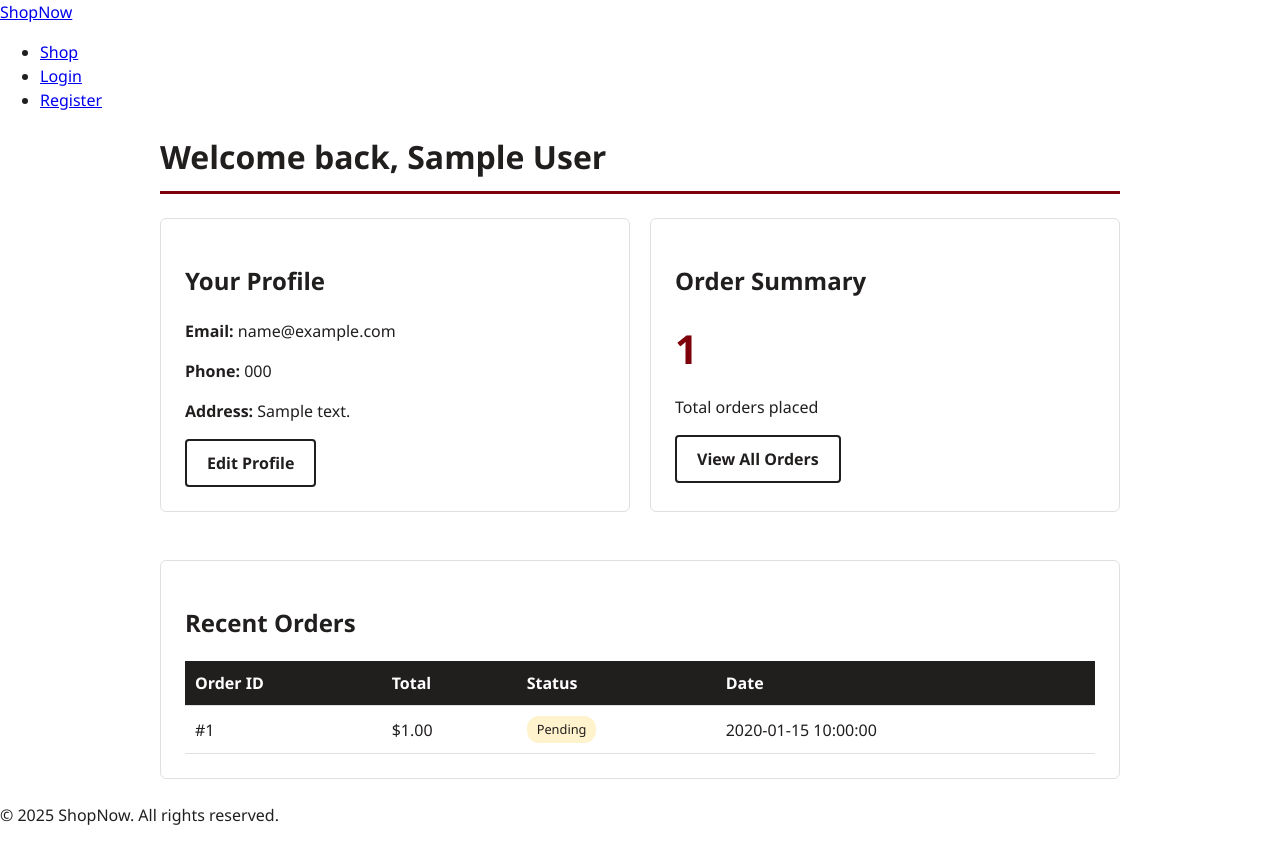
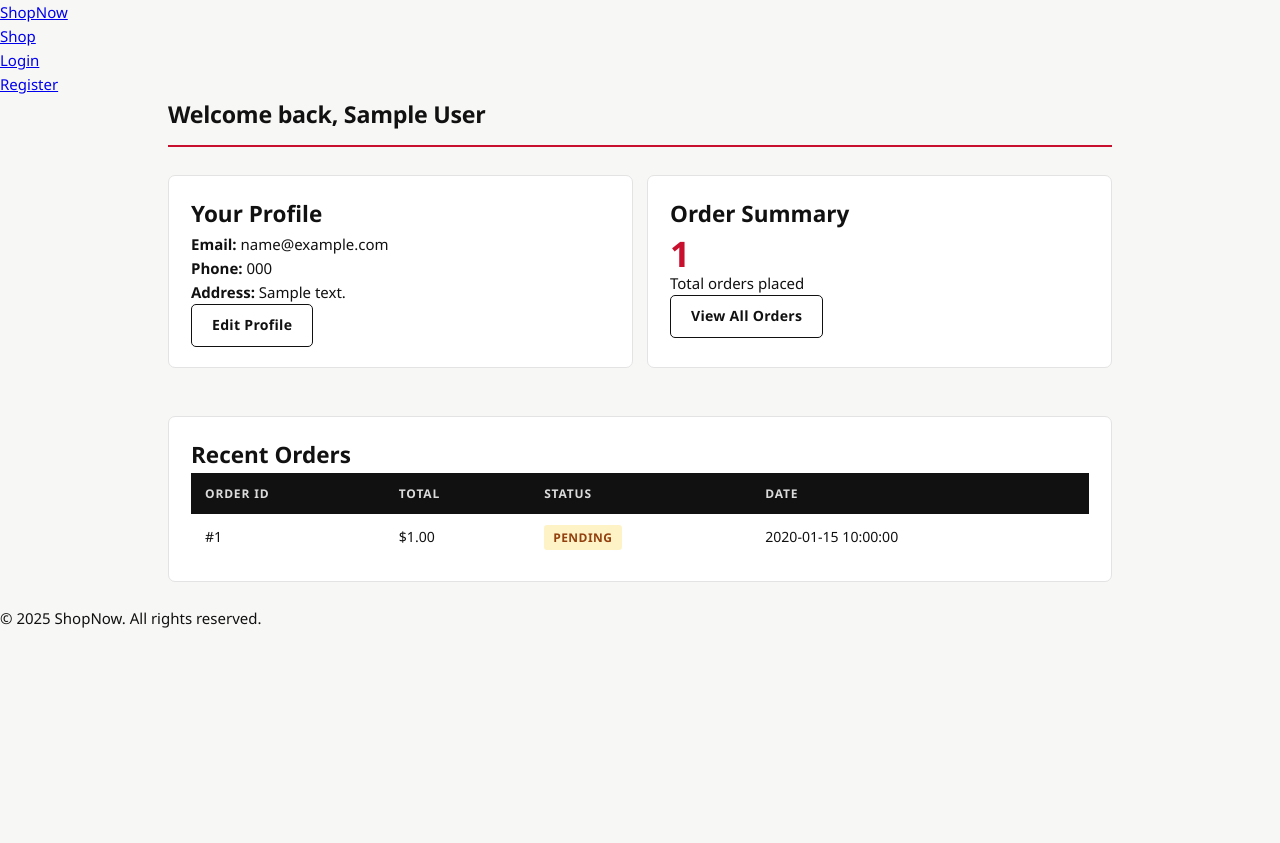
Before and after one commit to freelancherbashu-ctrl/AI39C-Group6_project-SingleVendor_E-Commerce, a Python web app: template app/templates/dashboard.html in a window 1280 px wide. After the commit the page ends 628 px from the top, so only its background shows below. Run offline with Jinja, Linux system fonts and the light colour scheme; the template is opened without the code that fills it: most values are stand-ins (such as "Sample title", 1, 10 or a date in 2020).

Commit message:
updated css

```diff
--- a/app/static/css/style.css
+++ b/app/static/css/style.css
@@ -1,83 +1,97 @@
-/* ShopOne - base styles. Theme: red / white / black */
-
 :root {
-    --color-red: #7e000b;
-    --color-red-dark: #450f13;
-    --color-black: #211e1e;
-    --color-white: #ffffff;
-    --color-gray: #f4f4f4;
-    --color-border: #e0e0e0;
+    --red: #c8102e;
+    --red-dk: #a00d24;
+    --black: #111111;
+    --white: #ffffff;
+    --off: #f7f7f5;
+    --border: #e3e3e3;
+    --text-muted: #666;
+    --radius: 5px;
 }
 
 * {
     box-sizing: border-box;
+    margin: 0;
+    padding: 0;
 }
 
 body {
-    margin: 0;
-    font-family: "Segoe UI", Arial, sans-serif;
-    background-color: var(--color-white);
-    color: var(--color-black);
-    line-height: 1.5;
+    font-family: "Segoe UI", system-ui, sans-serif;
+    background: var(--off);
+    color: var(--black);
+    font-size: 15px;
+    line-height: 1.6;
 }
 
 .container {
     max-width: 1000px;
     margin: 0 auto;
-    padding: 0 20px;
+    padding: 0 28px;
 }
 
 /* Header */
 .site-header {
-    background-color: var(--color-black);
-    color: var(--color-white);
+    background: var(--black);
 }
 
 .header-inner {
     display: flex;
     justify-content: space-between;
     align-items: center;
-    padding: 16px 20px;
+    padding: 0 28px;
+    height: 54px;
 }
 
 .brand {
-    color: var(--color-red);
-    font-size: 1.5rem;
-    font-weight: bold;
+    color: var(--red);
+    font-size: 1.1rem;
+    font-weight: 700;
+    letter-spacing: 0.04em;
+    text-transform: uppercase;
     text-decoration: none;
 }
 
+.main-nav {
+    display: flex;
+    gap: 22px;
+}
+
 .main-nav a {
-    color: var(--color-white);
+    color: rgba(255, 255, 255, 0.65);
     text-decoration: none;
-    margin-left: 18px;
-    font-size: 0.95rem;
+    font-size: 0.88rem;
+    letter-spacing: 0.01em;
+    transition: color 0.15s;
 }
 
 .main-nav a:hover {
-    color: var(--color-red);
+    color: #fff;
 }
 
 /* Footer */
 .site-footer {
-    background-color: var(--color-black);
-    color: var(--color-white);
+    background: var(--black);
+    color: rgba(255, 255, 255, 0.4);
     text-align: center;
-    padding: 16px 0;
+    padding: 16px;
     margin-top: 40px;
-    font-size: 0.85rem;
+    font-size: 0.8rem;
+    letter-spacing: 0.03em;
 }
 
 /* Page content */
 .page-content {
-    padding: 30px 20px;
+    padding: 36px 28px;
     min-height: 60vh;
 }
 
 h1 {
-    border-bottom: 3px solid var(--color-red);
-    padding-bottom: 10px;
-    margin-bottom: 24px;
+    font-size: 1.45rem;
+    font-weight: 600;
+    letter-spacing: -0.01em;
+    padding-bottom: 12px;
+    border-bottom: 2px solid var(--red);
+    margin-bottom: 28px;
 }
 
 /* Flash messages */
@@ -86,144 +100,188 @@ h1 {
 }
 
 .flash {
-    background-color: var(--color-gray);
-    border-left: 4px solid var(--color-red);
-    padding: 12px 16px;
+    background: var(--white);
+    border: 1px solid var(--border);
+    border-left: 3px solid var(--red);
+    border-radius: 0 var(--radius) var(--radius) 0;
+    padding: 11px 16px;
     margin-bottom: 10px;
+    font-size: 0.88rem;
+    color: var(--text-muted);
 }
 
 /* Buttons */
 .btn {
-    display: inline-block;
-    padding: 10px 20px;
-    border-radius: 4px;
+    display: inline-flex;
+    align-items: center;
+    gap: 6px;
+    padding: 9px 20px;
+    border-radius: var(--radius);
+    font-size: 0.88rem;
+    font-weight: 600;
+    letter-spacing: 0.02em;
+    border: 1.5px solid transparent;
+    cursor: pointer;
     text-decoration: none;
-    font-weight: bold;
-    border: 2px solid transparent;
-    cursor: pointer;
+    transition: background 0.15s, color 0.15s, border-color 0.15s;
 }
 
 .btn-primary {
-    background-color: var(--color-red);
-    color: var(--color-white);
+    background: var(--red);
+    color: var(--white);
+    border-color: var(--red);
 }
 
 .btn-primary:hover {
-    background-color: var(--color-red-dark);
+    background: var(--red-dk);
+    border-color: var(--red-dk);
 }
 
 .btn-outline {
-    background-color: transparent;
-    color: var(--color-black);
-    border-color: var(--color-black);
+    background: transparent;
+    color: var(--black);
+    border-color: var(--black);
 }
 
 .btn-outline:hover {
-    background-color: var(--color-black);
-    color: var(--color-white);
+    background: var(--black);
+    color: var(--white);
 }
 
 /* Forms */
 .form-group {
-    margin-bottom: 16px;
+    margin-bottom: 18px;
 }
 
 .form-group label {
     display: block;
-    font-weight: bold;
+    font-size: 0.8rem;
+    font-weight: 600;
+    letter-spacing: 0.06em;
+    text-transform: uppercase;
+    color: var(--text-muted);
     margin-bottom: 6px;
 }
 
 .form-group input {
     width: 100%;
-    padding: 10px;
-    border: 1px solid var(--color-border);
-    border-radius: 4px;
-    font-size: 1rem;
+    padding: 9px 12px;
+    border: 1px solid var(--border);
+    border-radius: var(--radius);
+    font-size: 0.95rem;
+    background: var(--off);
+    color: var(--black);
+    outline: none;
+    transition: border-color 0.15s, background 0.15s;
 }
 
 .form-group input:focus {
-    outline: none;
-    border-color: var(--color-red);
+    border-color: var(--red);
+    background: var(--white);
 }
 
 .auth-card {
-    max-width: 420px;
+    max-width: 400px;
     margin: 0 auto;
-    background-color: var(--color-white);
-    border: 1px solid var(--color-border);
-    border-radius: 6px;
-    padding: 30px;
+    background: var(--white);
+    border: 1px solid var(--border);
+    border-radius: 8px;
+    padding: 32px 28px;
 }
 
 .auth-switch {
     text-align: center;
-    margin-top: 16px;
+    margin-top: 18px;
+    font-size: 0.87rem;
+    color: var(--text-muted);
 }
 
 .auth-switch a {
-    color: var(--color-red);
+    color: var(--red);
+    text-decoration: none;
+    font-weight: 600;
 }
 
 /* Cards */
 .card {
-    background-color: var(--color-white);
-    border: 1px solid var(--color-border);
-    border-radius: 6px;
-    padding: 24px;
+    background: var(--white);
+    border: 1px solid var(--border);
+    border-radius: 7px;
+    padding: 20px 22px;
     margin-bottom: 24px;
 }
 
 .dashboard-grid {
     display: grid;
     grid-template-columns: 1fr 1fr;
-    gap: 20px;
+    gap: 14px;
     margin-bottom: 24px;
 }
 
 .stat {
-    font-size: 2.5rem;
-    font-weight: bold;
-    color: var(--color-red);
-    margin: 8px 0 0 0;
+    font-size: 2.2rem;
+    font-weight: 700;
+    color: var(--red);
+    letter-spacing: -0.03em;
+    margin-top: 4px;
+    line-height: 1;
 }
 
 /* Tables */
 .data-table {
     width: 100%;
     border-collapse: collapse;
-}
-
-.data-table th, .data-table td {
-    text-align: left;
-    padding: 10px;
-    border-bottom: 1px solid var(--color-border);
+    font-size: 0.88rem;
 }
 
 .data-table th {
-    background-color: var(--color-black);
-    color: var(--color-white);
+    background: var(--black);
+    color: rgba(255, 255, 255, 0.85);
+    font-size: 0.75rem;
+    font-weight: 600;
+    letter-spacing: 0.07em;
+    text-transform: uppercase;
+    padding: 11px 14px;
+    text-align: left;
 }
 
+.data-table td {
+    padding: 11px 14px;
+    border-bottom: 1px solid var(--border);
+}
+
+.data-table tr:last-child td {
+    border-bottom: none;
+}
+
+.data-table tr:hover td {
+    background: var(--off);
+}
+
+/* Status badges */
 .status {
     display: inline-block;
-    padding: 4px 10px;
-    border-radius: 12px;
-    font-size: 0.8rem;
-    text-transform: capitalize;
-    background-color: var(--color-gray);
+    padding: 3px 9px;
+    border-radius: 3px;
+    font-size: 0.75rem;
+    font-weight: 600;
+    letter-spacing: 0.04em;
+    text-transform: uppercase;
 }
 
 .status-pending {
-    background-color: #fff3cd;
+    background: #fef3c7;
+    color: #92400e;
 }
 
 .status-delivered {
-    background-color: #d4edda;
+    background: #d1fae5;
+    color: #065f46;
 }
 
 .status-cancelled {
-    background-color: #f8d7da;
+    background: #fee2e2;
+    color: #991b1b;
 }
 
 @media (max-width: 600px) {
```
